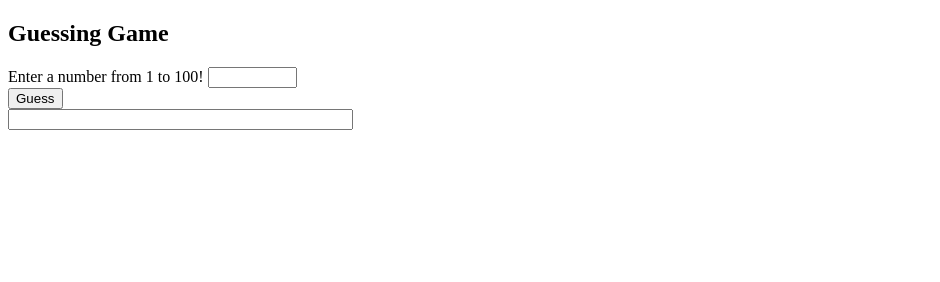
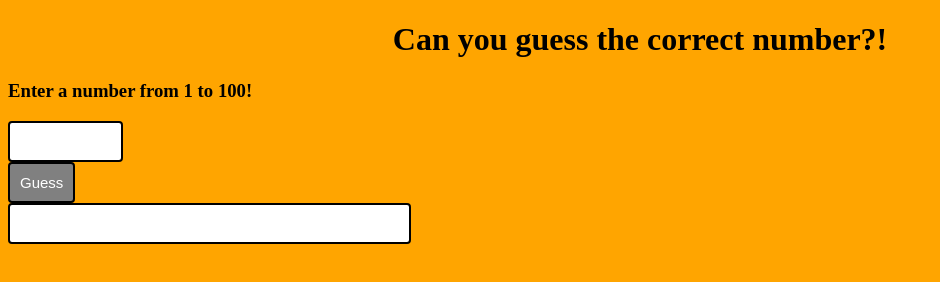
Before and after one commit to dmerk2/Number-Guesser, a plain HTML site: page index.html in a window 1280 px wide. Shown: the whole page, without its empty margins (0-940 px from the left). Drawn offline with Linux system fonts and the light colour scheme.

Commit message:
modified css

```diff
--- a/index.html
+++ b/index.html
@@ -1,19 +1,44 @@
 <!DOCTYPE html>
 <html>
 <head>
-	<title>Hangman2</title>
+	<title>Guessing Numbers Game</title>
 
 <style>
-
+	body{
+		background: orange;
+	}
+	h1{
+		text-align: center;
+	}
+	#guess{
+		border: 2px solid black;
+		border-radius: 4px;
+		padding: 10px;
+		font-size: 15px;
+	}
+	#output{
+		border: 2px solid black;
+		border-radius: 4px;
+		padding: 10px;
+		font-size: 15px;
+	}
+	#button{
+		border: 2px solid black;
+		border-radius: 4px;
+		padding: 10px;
+		font-size: 15px;
+		background: grey;
+		color: white;
+	}
 </style>
 </head>
 <body>
-	<h2>Guessing Game</h2>
+	<h1>Can you guess the correct number?!</h1>
   <form>
-  Enter a number from 1 to 100!
+  <h3>Enter a number from 1 to 100!</h3>
 	<input type="text" id="guess" size="8"> <br/>
 
-	<input type="button" value="Guess" onclick="checkGuess()"> <br/>
+	<input type="button" id="button" value="Guess" onclick="checkGuess()"> <br/>
 
 	<input type="text" id="output" size="40"> <br/>
   </form>
@@ -30,7 +55,6 @@ var theNumber= Math.floor(Math.random()*100+1);
 		var output = document.getElementById('output');
 		if(myNumber<theNumber){
 		output.value = 'Too Low, Try Again!';
-		// alert('Too Low, Try Again!');
 		}
 		else if (myNumber>theNumber)
 		output.value = 'Too High, Try Again!';
```
